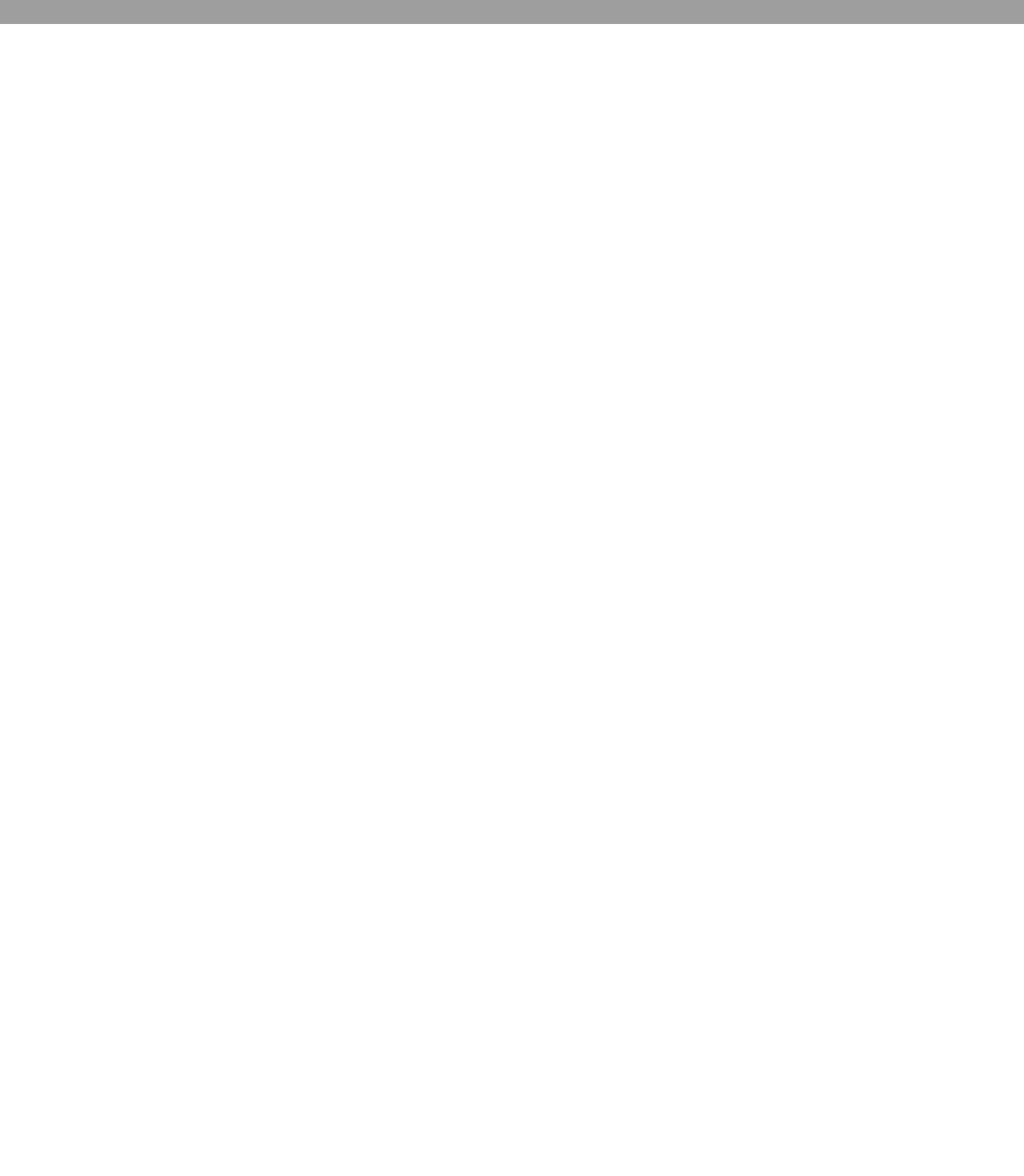
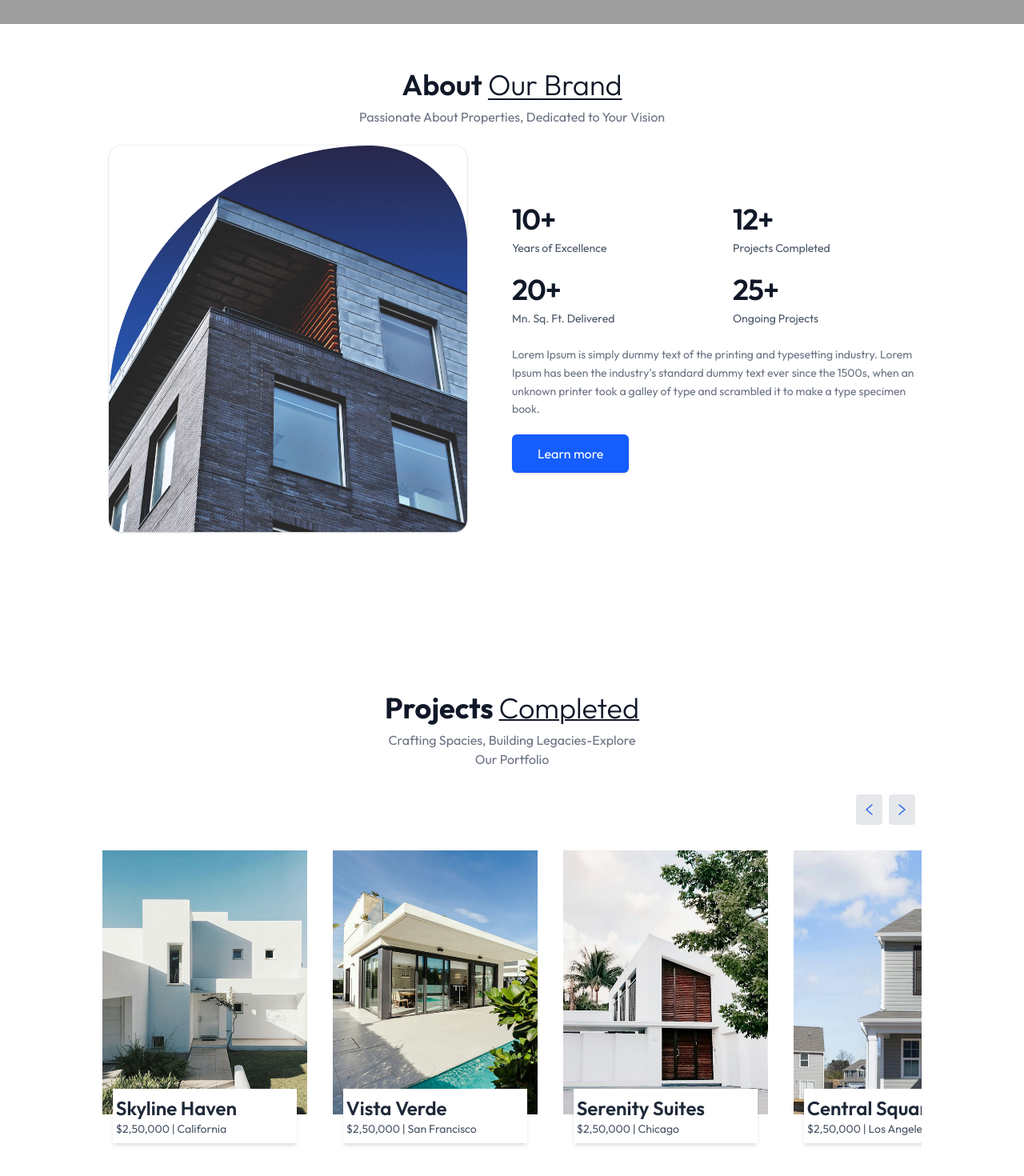
Before and after one commit to Ahmtech611/Real-Estate-App, a React (Vite) app in the folder my-second-react-app/: page / in a window 1280 px wide. Shown: the part 770-2240 px from the top of the page at 80% size. Before the commit the page ends 816 px from the top, so only its background shows below. Built offline with nearby package versions, Linux system fonts and the light colour scheme; grey boxes are pictures that could not be loaded.

Commit message:
Adding new components jsx fikes

```diff
--- a/my-second-react-app/src/App.jsx
+++ b/my-second-react-app/src/App.jsx
@@ -1,9 +1,13 @@
+import About from './Components/About'
 import Header from './Components/Header'
+import Projects from './Components/Projects'
 
 const App = () => {
   return (
     <div>
       <Header />
+      <About />
+      <Projects />
     </div>
   )
 }
--- a/my-second-react-app/src/Components/About.jsx
+++ b/my-second-react-app/src/Components/About.jsx
@@ -1,8 +1,71 @@
+import { assets } from "../assets/assets"
+
 
 const About = () => {
+
   return (
-    <div className="">
+    <div
+      className="container mx-auto w-full px-6 py-8 md:px-20 md:py-10 lg:px-32"
+      id="About"
+    >
+      <h1 className="text-3xl md:text-4xl font-semibold text-gray-900 text-center">
+        About{" "}
+        <span className="underline underline-offset-4 decoration-2 font-light">
+          Our Brand
+        </span>
+      </h1>
+      <p className="text-gray-500 text-center mt-2 mb-6 mx-auto max-w-md">
+        Passionate About Properties, Dedicated to Your Vision
+      </p>
 
+      <div className="flex flex-col md:flex-row md:items-center md:gap-10 lg:gap-12">
+        <img
+          src={assets.brand_img}
+          alt="Brand"
+          className="w-full md:w-1/2 max-w-md mx-auto rounded-2xl shadow-sm ring-1 ring-gray-900/5"
+        />
+
+        <div className="mt-6 md:mt-0 flex flex-col items-start text-gray-600 w-full md:w-1/2 md:justify-center">
+          <div className="grid grid-cols-2 gap-x-10 gap-y-6 w-full">
+            <div>
+              <p className="font-semibold text-gray-900 text-4xl leading-none tracking-tight">
+                10+
+              </p>
+              <p className="mt-2 text-sm">Years of Excellence</p>
+            </div>
+            <div>
+              <p className="font-semibold text-gray-900 text-4xl leading-none tracking-tight">
+                12+
+              </p>
+              <p className="mt-2 text-sm">Projects Completed</p>
+            </div>
+            <div>
+              <p className="font-semibold text-gray-900 text-4xl leading-none tracking-tight">
+                20+
+              </p>
+              <p className="mt-2 text-sm">Mn. Sq. Ft. Delivered</p>
+            </div>
+            <div>
+              <p className="font-semibold text-gray-900 text-4xl leading-none tracking-tight">
+                25+
+              </p>
+              <p className="mt-2 text-sm">Ongoing Projects</p>
+            </div>
+          </div>
+
+          <p className="mt-6 max-w-xl text-sm leading-relaxed text-gray-500">
+            Lorem Ipsum is simply dummy text of the printing and typesetting
+            industry. Lorem Ipsum has been the industry's standard dummy text
+            ever since the 1500s, when an unknown printer took a galley of type
+            and scrambled it to make a type specimen book.
+          </p>
+
+          <button className="mt-5 bg-blue-600 text-white px-8 py-3 rounded-md hover:bg-blue-700 transition
+          shadow-sm hover:shadow-md active:scale-[0.99]">
+            Learn more
+          </button>
+        </div>
+      </div>
     </div>
   )
 }
--- a/my-second-react-app/src/Components/Header.jsx
+++ b/my-second-react-app/src/Components/Header.jsx
@@ -5,7 +5,7 @@ const Header = () => {
     <div
       className='relative min-h-screen bg-cover bg-center w-full flex flex-col items-center justify-center mb-4 overflow-x-hidden'
       style={{ backgroundImage: "url('/header_img.png')" }}
-      id='Header'
+      id='Home'
     >
     <Navbar />
 
--- a/my-second-react-app/src/Components/Navbar.jsx
+++ b/my-second-react-app/src/Components/Navbar.jsx
@@ -2,20 +2,32 @@ import { useEffect, useState } from 'react'
 import { assets } from '../assets/assets'
 
 const Navbar = () => {
-  const [ShowMobileMenu, setShowMoileMenu] = useState(false)
+  const [showMobileMenu, setShowMobileMenu] = useState(false)
+
+  const handleNav = (e, targetId) => {
+    e.preventDefault()
+    setShowMobileMenu(false)
+
+    // Let the menu close (and body unlock) before scrolling
+    requestAnimationFrame(() => {
+      const el = document.getElementById(targetId)
+      if (el) el.scrollIntoView({ behavior: 'smooth', block: 'start' })
+      else window.location.hash = `#${targetId}`
+    })
+  }
 
   // Use effect :
   useEffect(()=>{
-    if(ShowMobileMenu){
+    if(showMobileMenu){
       document.body.style.overflow = 'hidden'
     }
     else{
-      document.body.style.overflow = 'Auto'
+      document.body.style.overflow = 'auto'
     }
     return ()=>{
-      document.body.style.overflow = 'Auto'
+      document.body.style.overflow = 'auto'
     }
-  }, [ShowMobileMenu])
+  }, [showMobileMenu])
   return (
     <div className='absolute top-0 left-0 w-full z-10'>
       <div className='container mx-auto flex justify-between items-center py-4 px-6 md:px-20 lg:px-32 bg-transparent'>
@@ -24,38 +36,46 @@ const Navbar = () => {
             <a href="#Home" className='cursor-pointer hover:text-gray-400'>
               Home
             </a>
-            <a href="#Home" className='cursor-pointer hover:text-gray-400'>
+            <a href="#About" className='cursor-pointer hover:text-gray-400'>
               About
             </a>
-            <a href="#Home" className='cursor-pointer hover:text-gray-400'>
+            <a href="#Projects" className='cursor-pointer hover:text-gray-400'>
               Projects
             </a>
-            <a href="#Home" className='cursor-pointer hover:text-gray-400'>
+            <a href="#Testimonials" className='cursor-pointer hover:text-gray-400'>
               Testimonials
             </a>
         </ul>
-        <button className='hidden md:block bg-white text-black px-7 py-2 rounded-full'>Sign up</button>
-        <img onClick={()=>setShowMoileMenu(true)} src={assets.menu_icon} alt='Menu' className='md:hidden lg:hidden w-7 cursor-pointer' />
+        <button
+          type="button"
+          className="hidden md:inline-flex lg:inline-flex items-center justify-center
+          rounded-full bg-white/95 px-7 py-2.5 text-sm font-semibold text-gray-900 shadow-sm
+          ring-1 ring-black/5 backdrop-blur-sm transition hover:bg-blue-600 hover:text-white
+          hover:shadow-md hover:ring-blue-600 active:scale-[0.98] focus:outline-none focus-visible:ring-2
+          focus-visible:ring-white/90 focus-visible:ring-offset-2 focus-visible:ring-offset-transparent"
+        >
+          Sign up
+        </button>
+        <img onClick={()=>setShowMobileMenu(true)} src={assets.menu_icon} alt='Menu' className='md:hidden lg:hidden w-7 cursor-pointer' />
       </div>
 
       {/* Mobile Menu */}
-      <div className={`md:hidden lg:hidden ${ShowMobileMenu ? `fixed w-full` : `h-0 w-0`} top-0 bottom-0 right overflow-hidden
-      bg-white transition-all`}>
+      <div className={`md:hidden lg:hidden ${showMobileMenu ? `fixed w-full` : `h-0 w-0`} top-0 bottom-0 right-0 overflow-hidden bg-white transition-all`}>
         <div className='flex justify-end cursor-pointer p-6'>
-          <img onClick={()=>setShowMoileMenu(false)} src={assets.cross_icon} alt='Cross' className='w-6' />
+          <img onClick={()=>setShowMobileMenu(false)} src={assets.cross_icon} alt='Cross' className='w-6' />
         </div>
         <ul className='flex flex-col px-5 mt-5 items-center gap-2 text-lg font-medium'>
-          <a onClick={()=>setShowMoileMenu(false)} href='#Header' className='px-4 py-2 rounded-full inline-block'>
-            Header
+          <a onClick={(e)=>handleNav(e,'Home')} href='#Home' className='px-4 py-2 rounded-full inline-block'>
+            Home
           </a>
-          <a onClick={()=>setShowMoileMenu(false)} href='#About' className='px-4 py-2 rounded-full inline-block'>
+          <a onClick={(e)=>handleNav(e,'About')} href='#About' className='px-4 py-2 rounded-full inline-block'>
             About
           </a>
-          <a onClick={()=>setShowMoileMenu(false)} href='#Projects' className='px-4 py-2 rounded-full inline-block'>
+          <a onClick={(e)=>handleNav(e,'Projects')} href='#Projects' className='px-4 py-2 rounded-full inline-block'>
             Projects
           </a>
-          <a onClick={()=>setShowMoileMenu(false)} href='#Testimonails' className='px-4 py-2 rounded-full inline-block'>
-            Testimonails
+          <a onClick={(e)=>handleNav(e,'Testimonials')} href='#Testimonials' className='px-4 py-2 rounded-full inline-block'>
+            Testimonials
           </a>
         </ul>
       </div>
--- /dev/null
+++ b/my-second-react-app/src/Components/Projects.jsx
@@ -0,0 +1,103 @@
+import { useEffect, useState } from "react";
+import { assets, projectsData } from "../assets/assets"
+
+const Projects = () => {
+
+  // Current Index(useState) :
+  const [CurrentIndex, setCurrentIndex] = useState(0);
+
+  // cardsToShow(useState)
+  const [cardsToShow, setcardsToShow] = useState(1);
+
+  // Next Project function :
+  const NextProject = ()=>{
+     setCurrentIndex((prevIndex) => (prevIndex + 1) % projectsData.length)
+  }
+
+  // Previous Project function :
+  const PrevProject = ()=>{
+    setCurrentIndex((prevIndex) =>(prevIndex === 0 ? projectsData.length - 1 : prevIndex - 1))
+  }
+
+  // UseEffect :
+
+  useEffect(()=>{
+    const UpdateCardsToShow = ()=>{
+      if(window.innerWidth >= 1024){
+        setcardsToShow(projectsData.length)
+      }
+      else
+      {
+        setcardsToShow(1)
+      };
+    }
+      UpdateCardsToShow();
+
+      window.addEventListener('resize', UpdateCardsToShow);
+      return ()=> window.removeEventListener('resize', UpdateCardsToShow);
+
+  }, [])
+
+  return (
+    <div
+      id="Projects"
+      className="container mx-auto w-full px-6 py-4 pt-20 md:px-20
+      lg:px-32 w-full overflow-hidden my-20"
+    >
+      <h1 className="text-2xl sm:text-4xl font-bold mb-2 text-gray-900
+      text-center">
+        Projects <span className="underline under-offset-4 decoration-2
+      under font-light">Completed</span>
+      </h1>
+      <p className="text-gray-500 text-center mt-1 mb-8 mx-auto max-w-80">
+        Crafting Spacies, Building Legacies-Explore Our Portfolio
+      </p>
+
+    {/* Slider Buttons */}
+
+    <div className="flex justify-end items-center mb-8">
+      <button onClick={PrevProject} className="p-3 bg-gray-200 rounded mr-2"
+      aria-label="Previous Projects">
+        <img src={assets.left_arrow} alt="Previous"/>
+      </button>
+      <button onClick={NextProject} className="p-3 bg-gray-200 rounded mr-2"
+      aria-label="Next Projects">
+        <img src={assets.right_arrow} alt="Next"/>
+      </button>
+    </div>
+
+    {/* Project Slider container */}
+
+    <div className="overflow-hidden">
+        <div
+          className="flex gap-8 transition-transform duration-500 ease-in-out"
+          style={{ transform: `translateX(-${(CurrentIndex * 100) / cardsToShow}%)` }}
+        >
+             {projectsData.map((project, index)=>(
+              <div key={index} className="relative flex-shrink-0 w-full
+              sm:w-1/4 ">
+                <img src={project.image} alt={project.title} className="w-full h-auto
+              mb-14"/>
+                <div className="absolute left-0 right-0
+                bottom-5 flex justify-center ">
+                  <div className="inline-block bg-white w-3/4
+                  md:w-9/10 px-3 md:px-1 py-2 shadow-md">
+                    <h2 className="text-2xl md:text-1xl font-semibold
+                    text-gray-800">
+                      {project.title}
+                    </h2>
+                    <p className="text-gray-600 text-sm">
+                      {project.price} <span>|</span> {project.location}
+                    </p>
+                  </div>
+                </div>
+              </div>
+             ))}
+        </div>
+      </div>
+
+    </div>
+  )
+}
+
+export default Projects
--- /dev/null
+++ b/my-second-react-app/src/Components/Testimonials.jsx
@@ -0,0 +1,9 @@
+const Testimonials = () => {
+  return (
+    <div>
+
+    </div>
+  )
+}
+
+export default Testimonials
--- a/my-second-react-app/src/index.css
+++ b/my-second-react-app/src/index.css
@@ -5,3 +5,7 @@
 *{
     font-family: Outfit;
 }
+
+html{
+    scroll-behavior: smooth;
+}
```
Also changed, not shown: my-second-react-app/src/assets/assets.js (+6 -6 lines).
